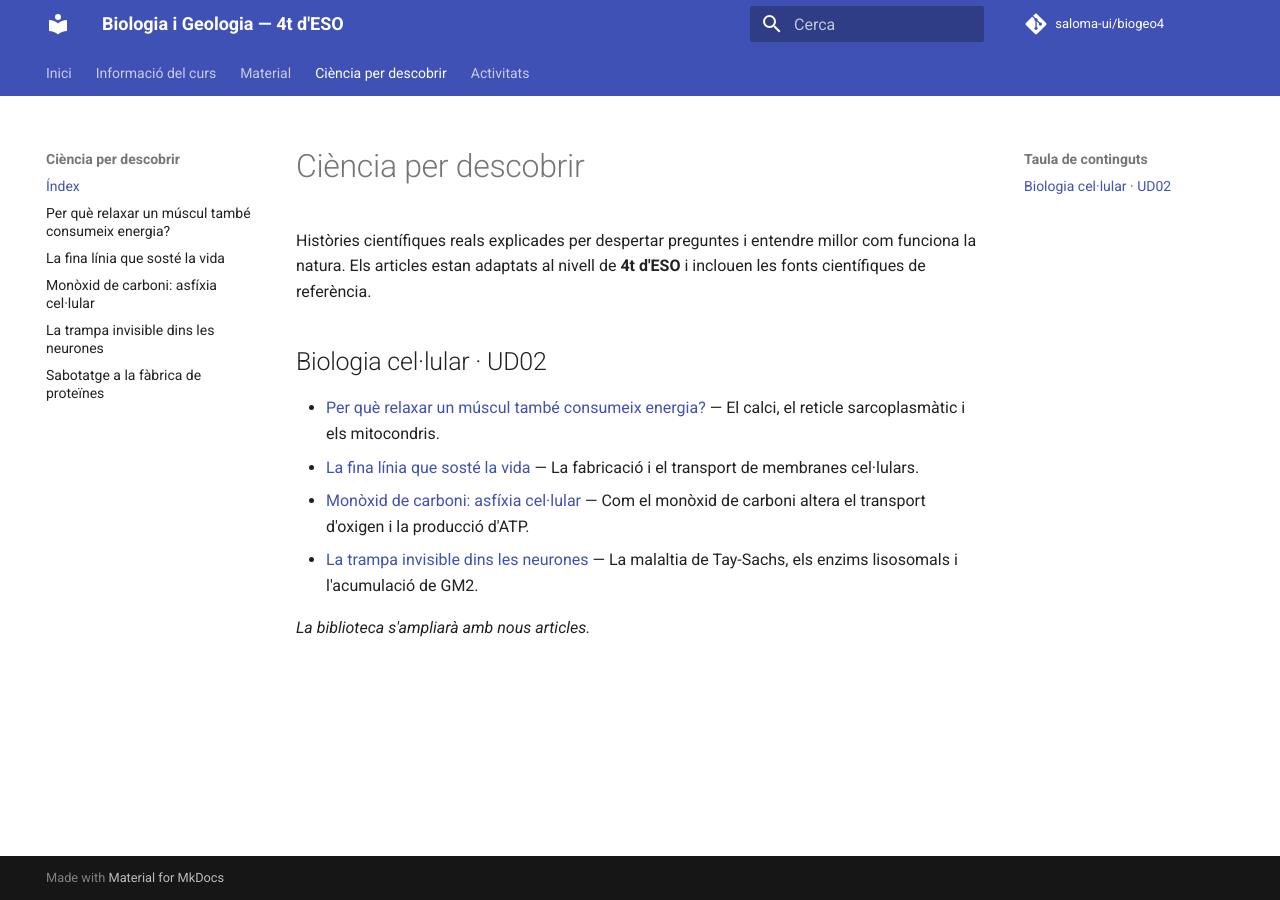
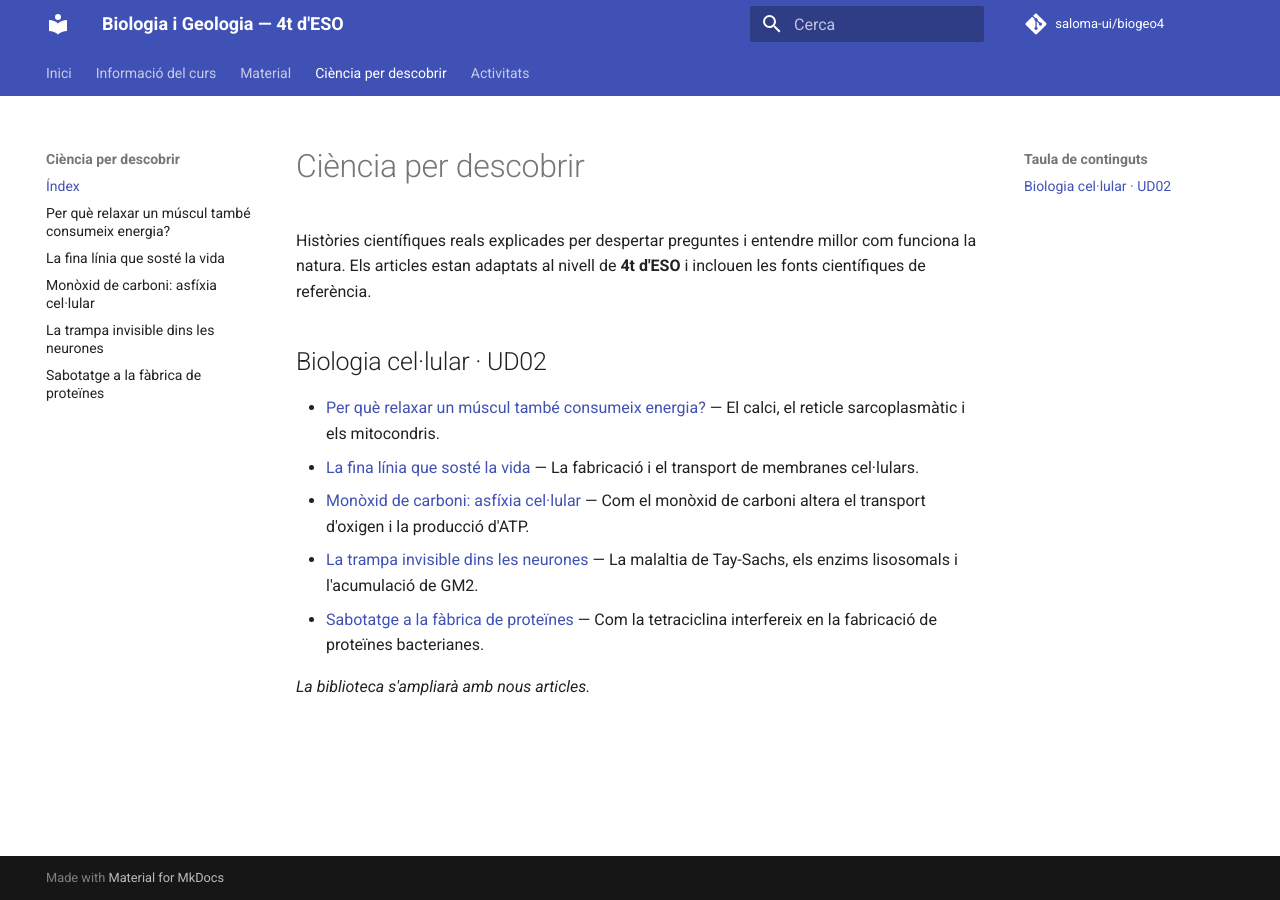
Before and after one commit to saloma-ui/biogeo4, an MkDocs documentation site: the page built from docs/divulgacio/index.md, in a window 1280 px wide. Built offline with MkDocs 1.6.1 and Material for MkDocs 9.7.7, drawn with Linux system fonts in a browser that asks for light colours; comment, search, counter and statistics services are not loaded.

Commit message:
Afegeix Sabotatge a la fàbrica de proteïnes a l'índex

```diff
--- a/docs/divulgacio/index.md
+++ b/docs/divulgacio/index.md
@@ -8,5 +8,6 @@ Històries científiques reals explicades per despertar preguntes i entendre mil
 - [La fina línia que sosté la vida](ud02/02-fina-linia-vida.md) — La fabricació i el transport de membranes cel·lulars.
 - [Monòxid de carboni: asfíxia cel·lular](ud02/03-gas-invisible.md) — Com el monòxid de carboni altera el transport d'oxigen i la producció d'ATP.
 - [La trampa invisible dins les neurones](ud02/04-trampa-neurones.md) — La malaltia de Tay-Sachs, els enzims lisosomals i l'acumulació de GM2.
+- [Sabotatge a la fàbrica de proteïnes](ud02/05-sabotatge-proteines.md) — Com la tetraciclina interfereix en la fabricació de proteïnes bacterianes.
 
 *La biblioteca s'ampliarà amb nous articles.*
```
